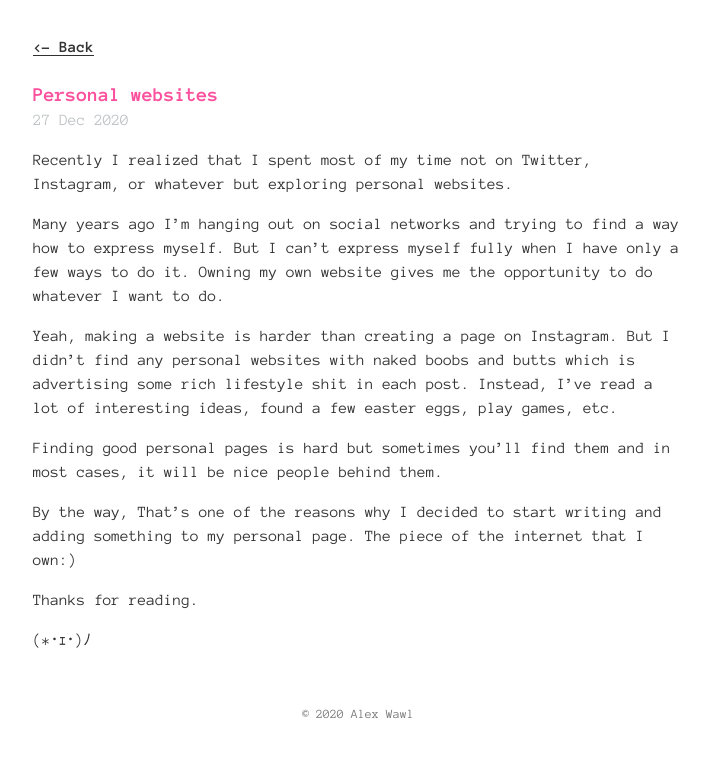
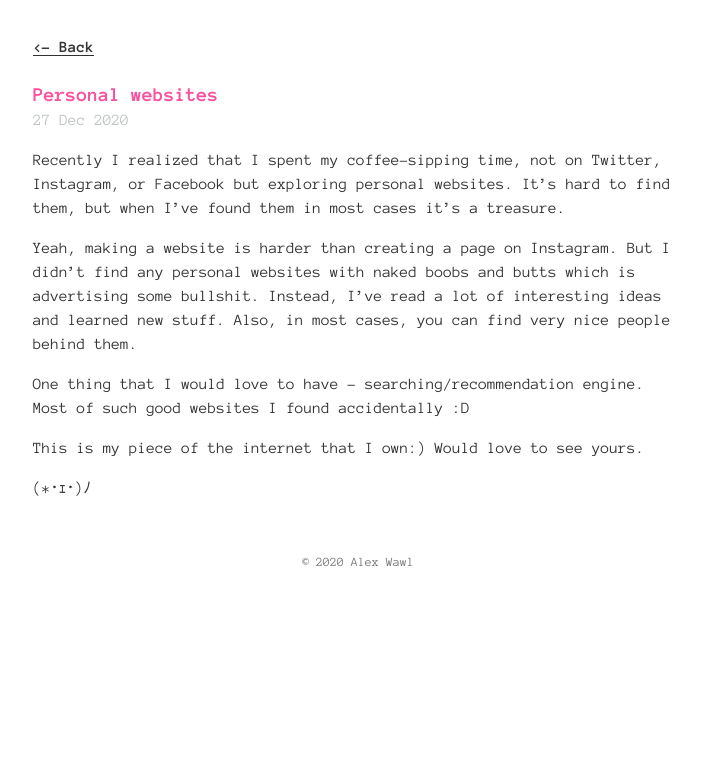
Before and after one commit to alexwawl/alexwawl.github.io, a Jekyll site: the page built from _posts/2020-12-27-personal-websites.md, in a window 1280 px wide. Shown: the top 758 px of the page, without its empty margins (282-991 px from the left). Built offline with Jekyll 4.4.1, drawn with Linux system fonts in a browser that asks for light colours.

```diff
--- a/_posts/2020-12-27-personal-websites.md
+++ b/_posts/2020-12-27-personal-websites.md
@@ -2,18 +2,12 @@
 title:  "Personal websites"
 date:   2020-12-27 19:51:45 +0000
 ---
+Recently I realized that I spent my coffee-sipping time, not on Twitter, Instagram, or Facebook but exploring personal websites. It's hard to find them, but when I've found them in most cases it's a treasure.
 
-Recently I realized that I spent most of my time not on Twitter, Instagram, or whatever but exploring personal websites.
+Yeah, making a website is harder than creating a page on Instagram. But I didn't find any personal websites with naked boobs and butts which is advertising some bullshit. Instead, I've read a lot of interesting ideas and learned new stuff. Also, in most cases, you can find very nice people behind them.
 
-Many years ago I'm hanging out on social networks and trying to find a way how to express myself. But I can't express myself fully when I have only a few ways to do it. Owning my own website gives me the opportunity to do whatever I want to do.
+One thing that I would love to have - searching/recommendation engine. Most of such good websites I found accidentally  :D
 
-Yeah, making a website is harder than creating a page on Instagram. But I didn't find any personal websites with naked boobs and butts which is advertising some rich lifestyle shit in each post. Instead, I've read a lot of interesting ideas, found a few easter eggs, play games, etc.
-
-Finding good personal pages is hard but sometimes you'll find them and in most cases, it will be nice people behind them.
-
-By the way, That's one of the reasons why I decided to start writing and adding something to my personal page. The piece of the internet that I own:)
-
-Thanks for reading.
-
+This is my piece of the internet that I own:) Would love to see yours.
 
 (*･ｪ･)ﾉ
```
